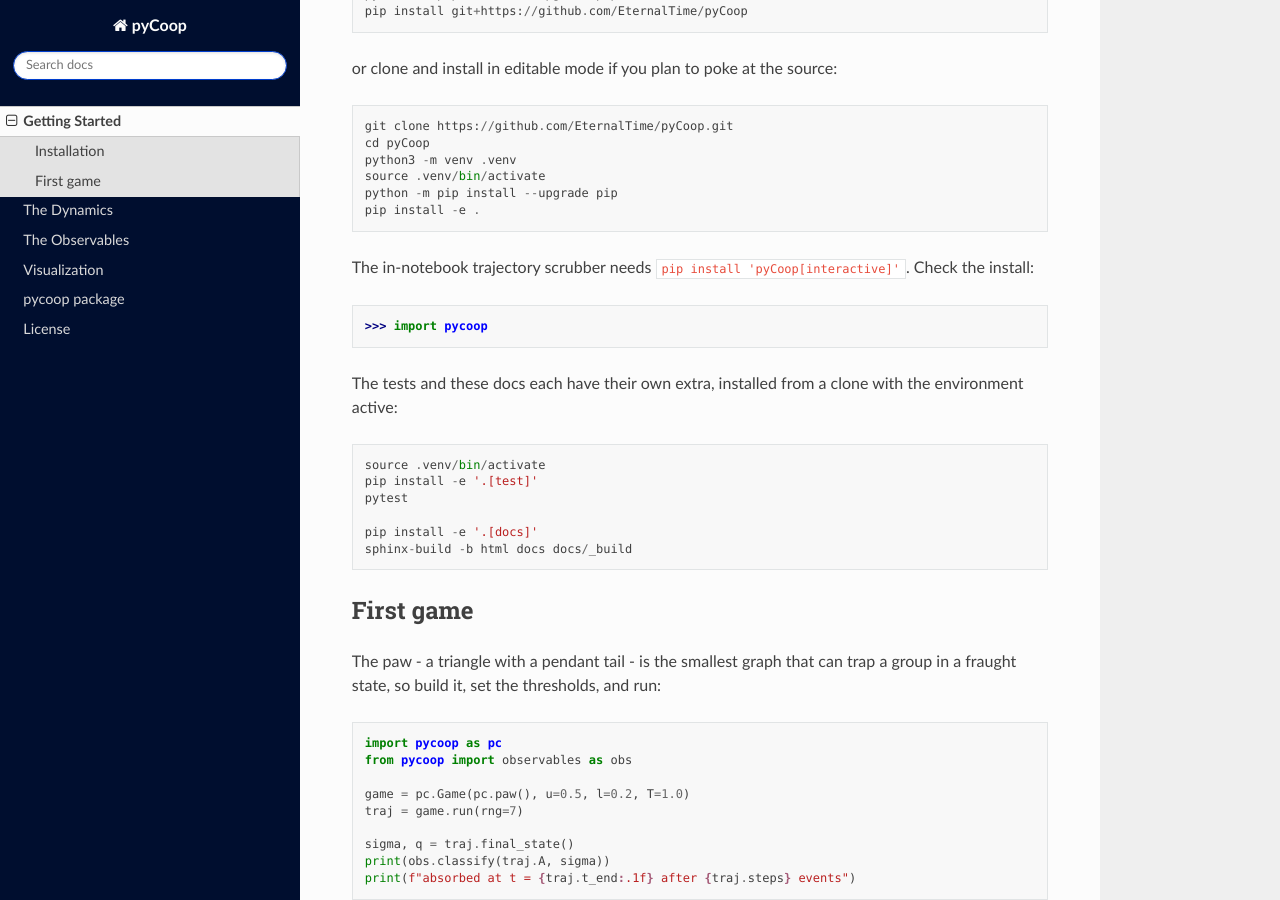
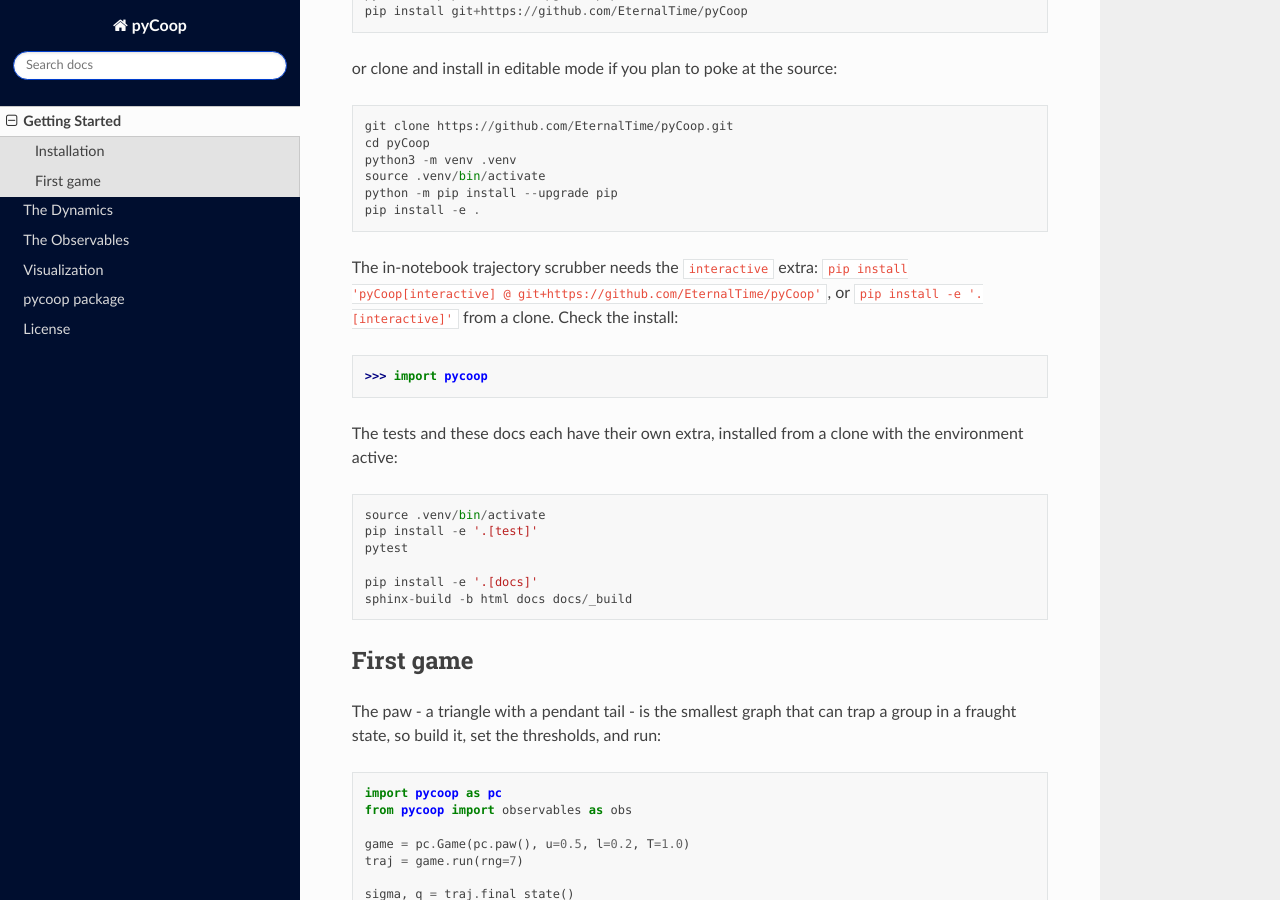
Before and after one commit to EternalTime/pyCoop, a Sphinx documentation site: the page built from docs/getting_started.rst, in a window 1280 px wide and 900 px high, scrolled down 422 px. Built offline with Sphinx 7.4.7 and the Read the Docs theme 3.1.0, drawn with Linux system fonts in a browser that asks for light colours.

Commit message:
Fix the interactive extra install commands so they work on a clean machine

```diff
--- a/docs/getting_started.rst
+++ b/docs/getting_started.rst
@@ -25,8 +25,9 @@ or clone and install in editable mode if you plan to poke at the source::
     python -m pip install --upgrade pip
     pip install -e .
 
-The in-notebook trajectory scrubber needs
-``pip install 'pyCoop[interactive]'``. Check the install::
+The in-notebook trajectory scrubber needs the ``interactive`` extra:
+``pip install 'pyCoop[interactive] @ git+https://github.com/EternalTime/pyCoop'``,
+or ``pip install -e '.[interactive]'`` from a clone. Check the install::
 
     >>> import pycoop
 
--- a/docs/guide_viz.rst
+++ b/docs/guide_viz.rst
@@ -66,7 +66,7 @@ line marking where in the run you're standing::
 
     viz.scrub(traj)
 
-This requires the ``interactive`` extra (``pip install
-'pyCoop[interactive]'``; see :doc:`getting_started`). It is the fastest
+This requires the ``interactive`` extra (``pip install -e
+'.[interactive]'`` from a clone; see :doc:`getting_started`). It is the fastest
 way to find the moment a run commits: drag until the flips stop, and
 you're looking at the instant the last window shut.
```
Also changed, not shown: 1 other file.
